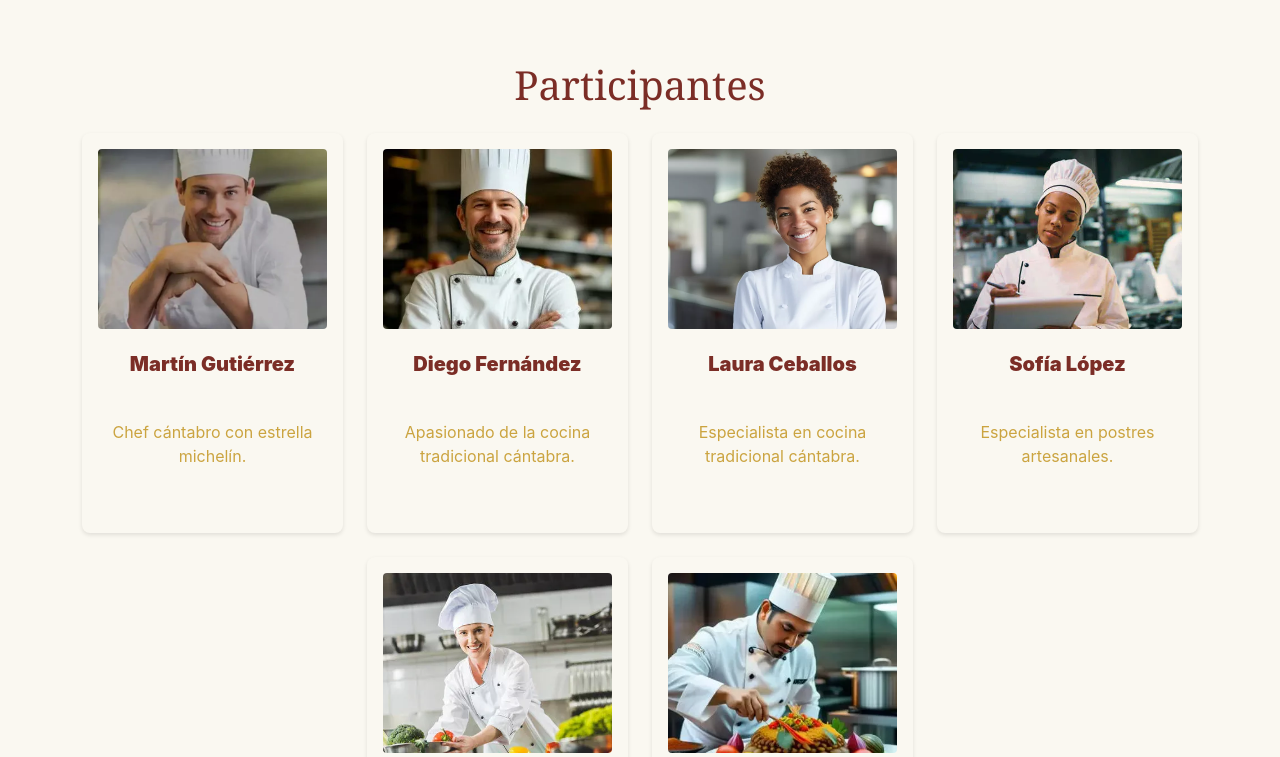
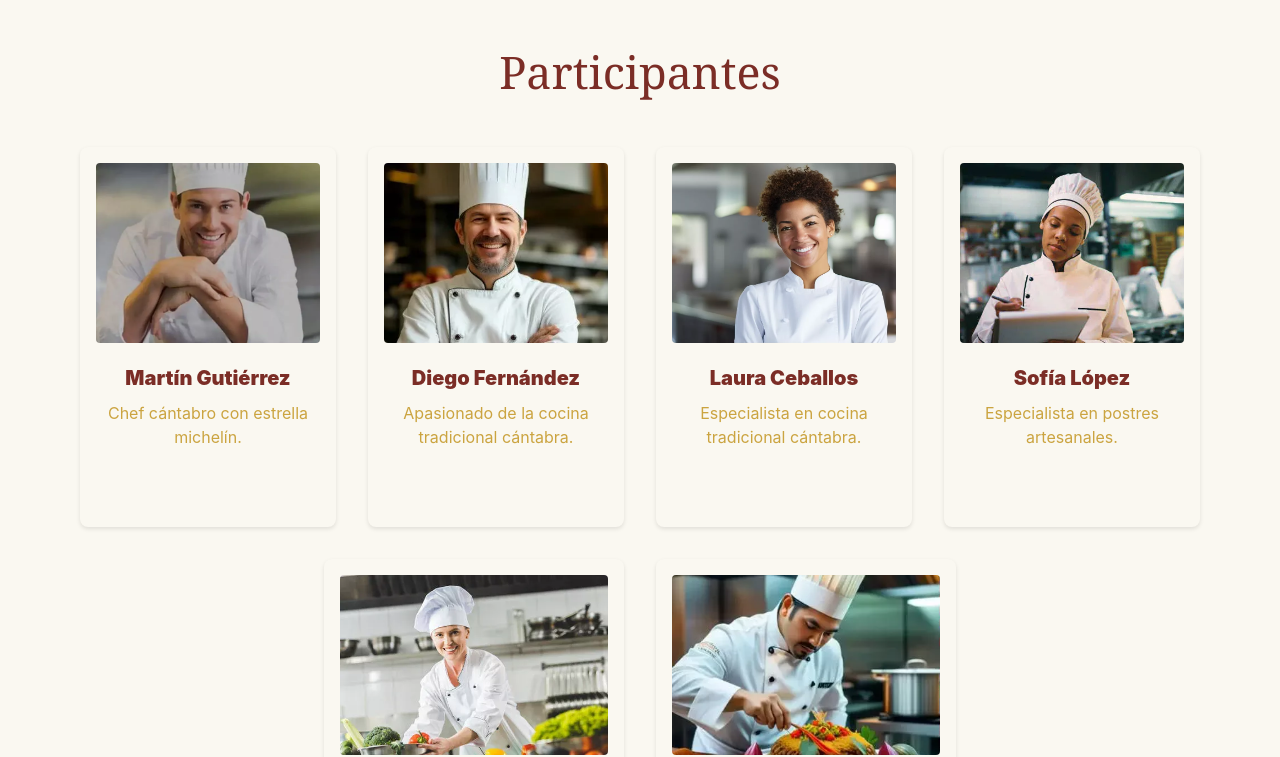
Before and after one commit to lcunado/PEC2_HTML, a website built with Parcel: page src/participantes.html in a window 1280 px wide. Shown: the part 59-816 px from the top of the page. Built offline with nearby package versions, Linux system fonts and the light colour scheme.

Commit message:
Corrijo requisitos

```diff
--- a/src/assets/styles/pages/_articulo.scss
+++ b/src/assets/styles/pages/_articulo.scss
@@ -63,6 +63,22 @@
   &--pequeño {
     font-size: v.$font-size-sm;
     color: v.$color-granate;
+  }
+}
+
+/* Blockquote */
+.articulo__cita {
+  font-style: italic;
+  border-left: 4px solid v.$color-granate;
+  padding-left: 1rem;
+  margin: v.$space-3 0;
+  color: v.$color-marron;
+
+  cite {
+    display: block;
+    margin-top: 0.5rem;
+    font-size: v.$font-size-sm;
+    color: v.$color-text;
   }
 }
 
@@ -137,3 +153,18 @@
     margin: 0 auto;
   }
 }
+
+/* Pseudoclases */
+.articulo__items-lista:has(.articulo__item-numero) {
+  background-color: v.$color-main;
+  padding: v.$space-2;
+  border-radius: v.$border-radius-sm;
+}
+
+.articulo__texto:is(.articulo__texto--grande, .articulo__texto--pequeño) {
+  font-style: italic;
+}
+
+.articulo__galeria img:where(:first-child) {
+  border: 3px solid v.$color-granate;
+}
--- a/src/assets/styles/pages/_contacto.scss
+++ b/src/assets/styles/pages/_contacto.scss
@@ -11,8 +11,10 @@ body {
 
 /* Títulos */
 h1, h2 {
+  font-size: clamp(1.5rem, 3vw, 3rem);
+  color: v.$color-granate;
   font-family: v.$font-header;
-  color: v.$color-granate;
+
 }
 
 /* Iconos de la sección de información */
@@ -32,20 +34,24 @@ h1, h2 {
 
 /* Botón principal (sobrescribe btn-primary de Bootstrap) */
 .btn-primary {
+  padding: clamp(0.5rem, 2vw, 1rem) clamp(1rem, 3vw, 2rem);
   background-color: v.$color-marron;
   border-color: v.$color-marron;
+  color: v.$color-main;
+  text-transform: uppercase;
 
   &:hover {
     background-color: v.$color-marron-dark;
     border-color: v.$color-marron-dark;
+    color: v.$color-main;
   }
 }
 
 /* Mensaje de confirmación (alert-success) */
 .alert-success {
-  background-color: v.$color-main;
-  color: v.$color-granate;
+  background-color: oklch(85% 0.1 120);
+  color: color-mix(in oklch, v.$color-granate 70%, white 30%);
   font-weight: 600;
-  font-size: v.$font-size-lg;
+  font-size: clamp(1rem, 2vw, 1.25rem);
   text-align: center;
 }
--- a/src/assets/styles/pages/_participantes.scss
+++ b/src/assets/styles/pages/_participantes.scss
@@ -8,39 +8,68 @@
    Página de participantes
    ================================ */
 
+/* Contenedor de la retícula con flexbox */
+.grid--participantes {
+  display: flex;
+  flex-wrap: wrap;
+  gap: v.$space-3;
+  justify-content: center;
+  padding: v.$space-2;
+  margin-left: v.$space-4;
+  margin-right: v.$space-4;
+  margin-bottom: v.$space-2;
+}
+
+/* Tarjeta de participante */
 .participante {
-  display: flex;
-  flex-direction: column;   // apila imagen, nombre y descripción
-  justify-content: space-between; // distribuye contenido dentro del alto fijo
+  flex: 1 1 250px;
+  max-width: 300px;
+  min-height: 380px;
+  flex-direction: column;
+  justify-content: space-between;
   align-items: center;
   background-color: v.$color-main;
   border-radius: v.$border-radius-md;
   padding: 1rem;
   text-align: center;
   box-shadow: v.$shadow-sm;
-  min-height: 400px;            // alto fijo para todas las tarjetas
-  max-width: 300px;
+  transition: transform 0.3s ease;
+
+  &:hover {
+    transform: translateY(-4px);
+  }
 
   &__img {
     width: 100%;
-    height: 180px;          // altura fija para la imagen
+    height: 180px;
     object-fit: cover;
     border-radius: v.$border-radius-sm;
     margin-bottom: 0.75rem;
   }
 
   &__name {
-    font-size: clamp(1rem, 2vw, 1.25rem); // se adapta al espacio
+    font-size: clamp(1rem, 2vw, 1.25rem);
     font-weight: 700;
     color: v.$color-granate;
     margin: 0.5rem 0;
   }
 
   &__desc {
-    font-size: clamp(0.875rem, 1.5vw, 1rem); // se ajusta dinámicamente
+    font-size: clamp(0.875rem, 1.5vw, 1rem);
     color: v.$color-marron;
-    flex-grow: 1;             // ocupa espacio restante si lo hay
+    flex-grow: 1;
     display: flex;
-    align-items: center;      // centra verticalmente el texto dentro del espacio
+    align-items: center;
   }
 }
+
+/* Título de la página */
+.participantes__titulo {
+  font-family: v.$font-header;
+  font-size: clamp(2rem, 3.5vw, 3rem);
+  font-weight: 500;
+  color: v.$color-granate;
+  text-align: center;
+  margin-top: v.$space-3;
+  margin-bottom: v.$space-3;
+}
--- a/src/participantes.html
+++ b/src/participantes.html
@@ -1,73 +1,55 @@
 <!DOCTYPE html>
-<html lang="es">
+
+<html>
   <head>
     <meta charset="utf-8">
-    <meta name="viewport" content="width=device-width, initial-scale=1">
-    <!-- Tu hoja de estilos compilada -->
+    <meta name="viewport" content="width=device-width">
     <link rel="stylesheet" type="text/css" href="./assets/styles/main.scss"><!-- do not remove this line! -->
     <title>Participantes - Jornada de Cocina Cántabra</title>
   </head>
   <body>
     <include src="./views/header.html"></include>
 
-    <main class="container my-5">
-      <h1 class="text-center mb-4 participantes__titulo">Participantes</h1>
+    <main>
+      <h1 class="participantes__titulo">Participantes</h1>
 
-      <div class="row g-4 justify-content-center">
-        <!-- Participante 1 -->
-        <div class="col-12 col-sm-6 col-md-4 col-lg-3">
+      <section class="grid grid--participantes">
         <div class="participante">
-            <img src="./assets/images/chef1.webp" alt="Chef Martín Gutiérrez" class="participante__img img-fluid">
+          <img src="./assets/images/chef1.webp" alt="Chef Martín Gutiérrez" class="participante__img">
           <p class="participante__name"><strong>Martín Gutiérrez</strong></p>
           <p class="participante__desc">Chef cántabro con estrella michelín.</p>
         </div>
-        </div>
 
-        <!-- Participante 2 -->
-        <div class="col-12 col-sm-6 col-md-4 col-lg-3">
         <div class="participante">
-            <img src="./assets/images/chef2.webp" alt="Chef Diego Fernández" class="participante__img img-fluid">
+          <img src="./assets/images/chef2.webp" alt="Chef Diego Fernández" class="participante__img">
           <p class="participante__name"><strong>Diego Fernández</strong></p>
           <p class="participante__desc">Apasionado de la cocina tradicional cántabra.</p>
         </div>
-        </div>
 
-        <!-- Participante 3 -->
-        <div class="col-12 col-sm-6 col-md-4 col-lg-3">
         <div class="participante">
-            <img src="./assets/images/chef3.webp" alt="Chef Laura Ceballos" class="participante__img img-fluid">
+          <img src="./assets/images/chef3.webp" alt="Chef Laura Ceballos" class="participante__img">
           <p class="participante__name"><strong>Laura Ceballos</strong></p>
           <p class="participante__desc">Especialista en cocina tradicional cántabra.</p>
         </div>
-        </div>
 
-        <!-- Participante 4 -->
-        <div class="col-12 col-sm-6 col-md-4 col-lg-3">
         <div class="participante">
-            <img src="./assets/images/chef4.webp" alt="Chef Sofía López" class="participante__img img-fluid">
+          <img src="./assets/images/chef4.webp" alt="Chef Sofía López" class="participante__img">
           <p class="participante__name"><strong>Sofía López</strong></p>
           <p class="participante__desc">Especialista en postres artesanales.</p>
         </div>
-        </div>
 
-        <!-- Participante 5 -->
-        <div class="col-12 col-sm-6 col-md-4 col-lg-3">
         <div class="participante">
-            <img src="./assets/images/chef5.webp" alt="Chef Carmen Ruiz" class="participante__img img-fluid">
+          <img src="./assets/images/chef5.webp" alt="Chef Carmen Ruiz" class="participante__img">
           <p class="participante__name"><strong>Carmen Ruiz</strong></p>
           <p class="participante__desc">Premiada al mejor cocido cántabro.</p>
         </div>
-        </div>
 
-        <!-- Participante 6 -->
-        <div class="col-12 col-sm-6 col-md-4 col-lg-3">
         <div class="participante">
-            <img src="./assets/images/chef6.webp" alt="Chef Álvaro Santamaría" class="participante__img img-fluid">
+          <img src="./assets/images/chef6.webp" alt="Chef Álvaro Santamaría" class="participante__img">
           <p class="participante__name"><strong>Álvaro Santamaría</strong></p>
           <p class="participante__desc">Chef innovador con raíces cántabras.</p>
         </div>
-        </div>
-      </div>
+      </section>
     </main>
 
     <include src="./views/footer.html"></include>
```
Also changed, not shown: src/articulo.html (+4 -3 lines), src/views/footer.html (+0 -1 lines). Lines whose indentation alone changed are shown as unchanged.
